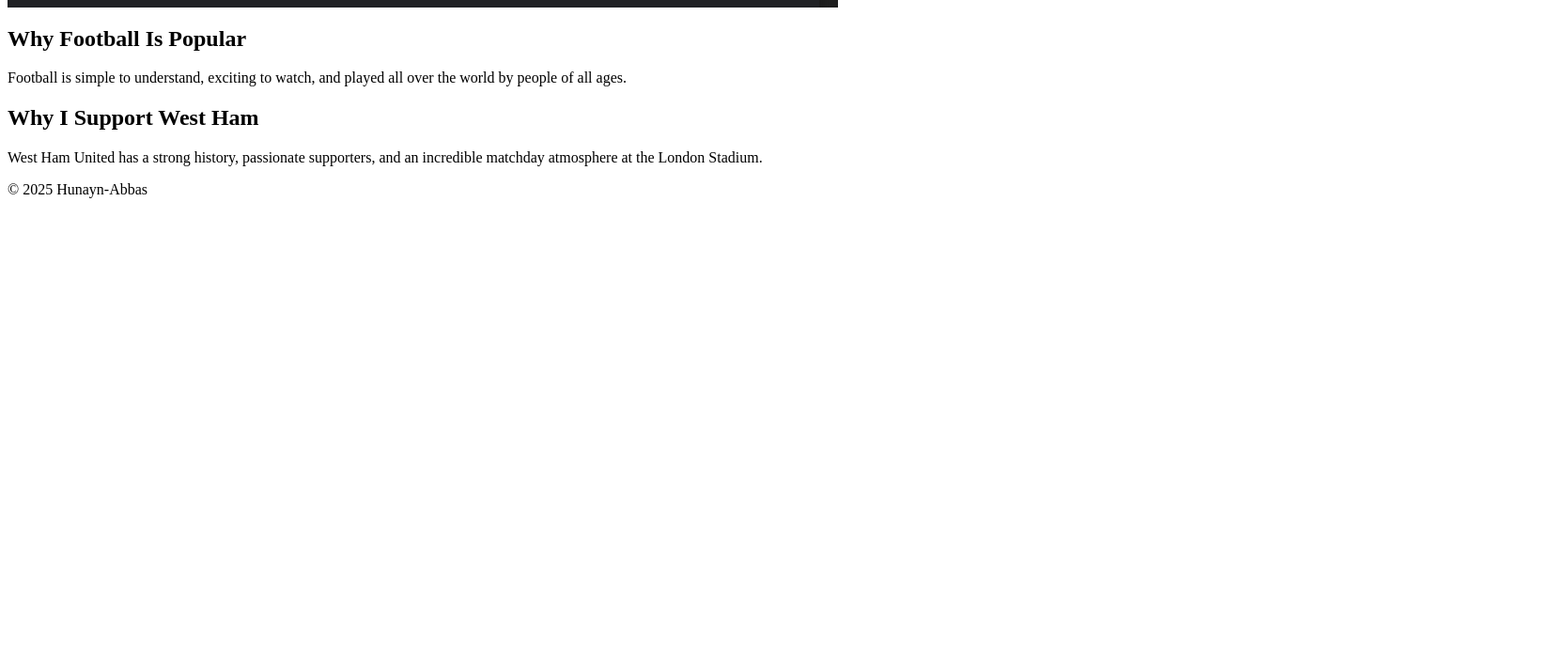
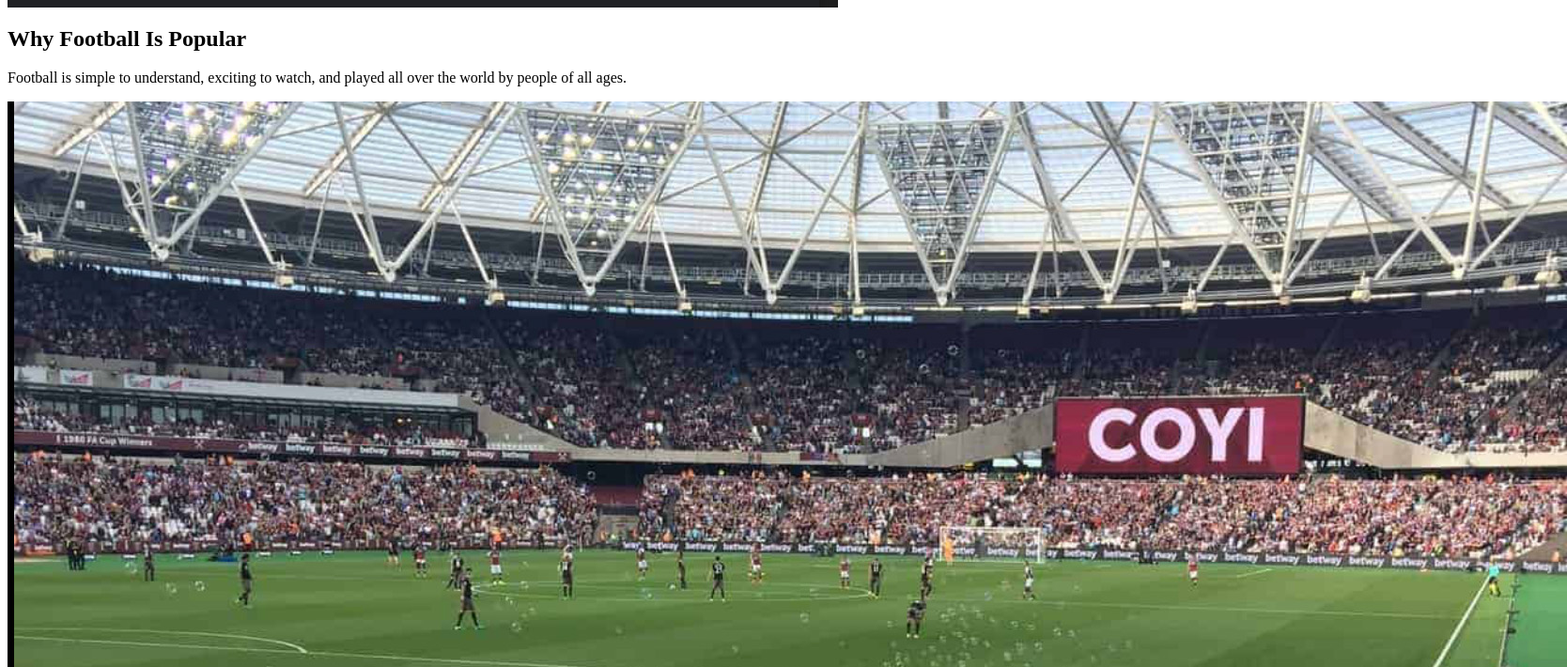
Before and after one commit to hunayn11/hunayn11.github.io, a plain HTML site: page football-basics.html in a window 1280 px wide. Shown: the part 1298-2008 px from the top of the page at 94% size, 1668 px wide, since content can reach past the window. Before the commit the page ends 1525 px from the top, so only its background shows below. Drawn offline with Linux system fonts and the light colour scheme; files whose address does not match are found by name.

Commit message:
Update football-basics.html

```diff
--- a/football-basics.html
+++ b/football-basics.html
@@ -62,6 +62,7 @@
     </div>
 
 
+      <img src="assets/westham_fans_photo.jpg" alt="West Ham fans cheering at the stadium">
 
         <div>
             <h2>Why I Support West Ham</h2>
```
